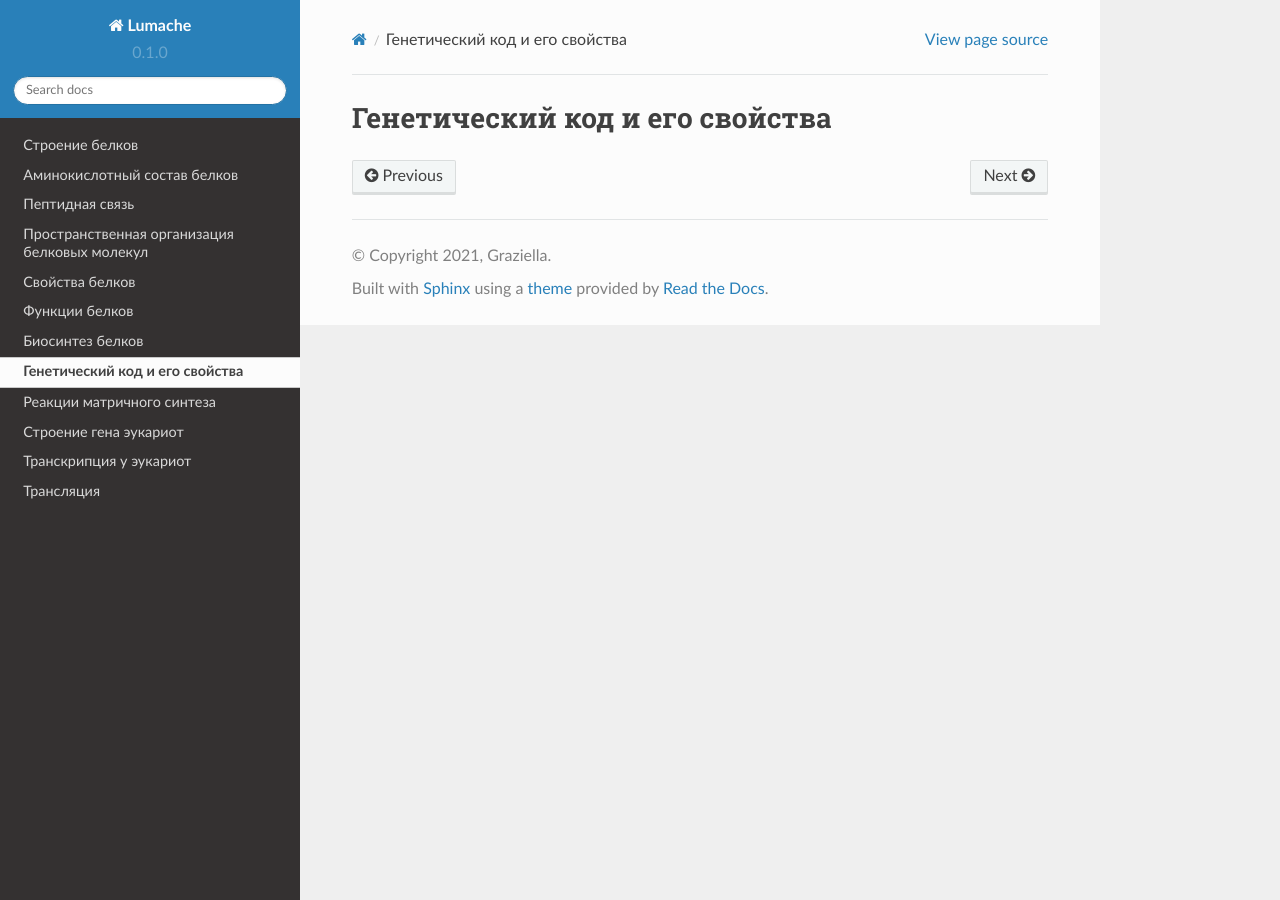
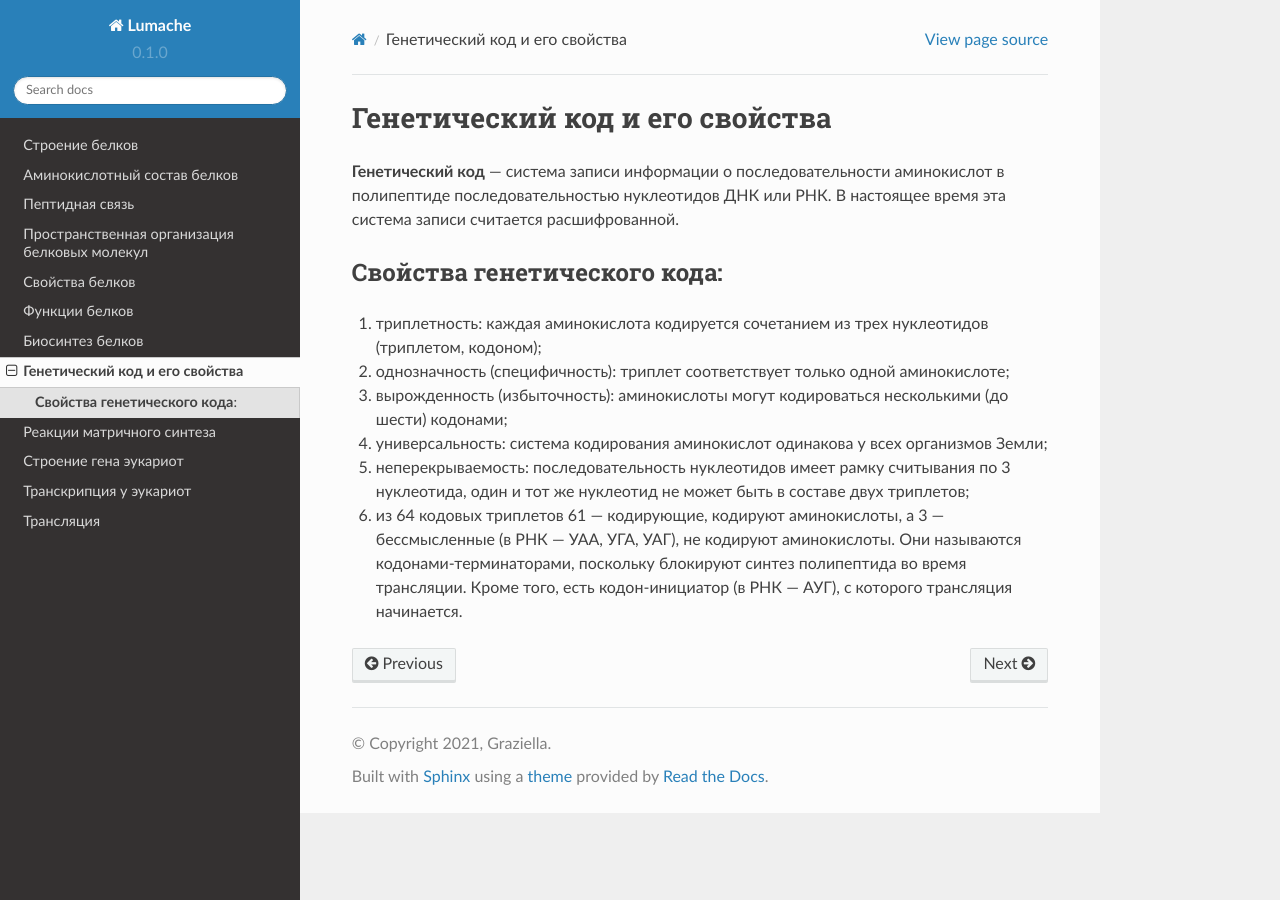
Before and after one commit to neptune2021/test_documentation, a Sphinx documentation site: the page built from docs/source/08.rst, in a window 1280 px wide. Built offline with Sphinx 7.4.7 and the Read the Docs theme 2.0.0, drawn with Linux system fonts in a browser that asks for light colours.

Commit message:
Update 08.rst

```diff
--- a/docs/source/08.rst
+++ b/docs/source/08.rst
@@ -1,2 +1,12 @@
 Генетический код и его свойства
 ======================
+**Генетический код** — система записи информации о последовательности аминокислот в полипептиде последовательностью нуклеотидов ДНК или РНК. В настоящее время эта система записи считается расшифрованной.
+
+**Свойства генетического кода**:
+----------------
+1. триплетность: каждая аминокислота кодируется сочетанием из трех нуклеотидов (триплетом, кодоном);
+2. однозначность (специфичность): триплет соответствует только одной аминокислоте;
+3. вырожденность (избыточность): аминокислоты могут кодироваться несколькими (до шести) кодонами;
+4. универсальность: система кодирования аминокислот одинакова у всех организмов Земли;
+5. неперекрываемость: последовательность нуклеотидов имеет рамку считывания по 3 нуклеотида, один и тот же нуклеотид не может быть в составе двух триплетов;
+6. из 64 кодовых триплетов 61 — кодирующие, кодируют аминокислоты, а 3 — бессмысленные (в РНК — УАА, УГА, УАГ), не кодируют аминокислоты. Они называются кодонами-терминаторами, поскольку блокируют синтез полипептида во время трансляции. Кроме того, есть кодон-инициатор (в РНК — АУГ), с которого трансляция начинается.
```
